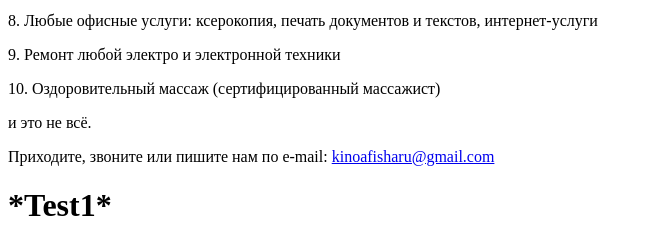
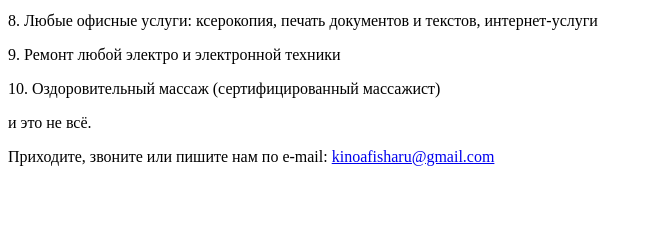
Before and after one commit to XenaWarrior85/kmnk.info, a Django app: page / in a window 1280 px wide. Shown: the part 676-922 px from the top of the page, without its empty margins (0-653 px from the left). After the commit the page ends 842 px from the top, so only its background shows below. Run offline with Django 3.2, Linux system fonts and the light colour scheme.

```diff
--- a/place/templates/main.html
+++ b/place/templates/main.html
@@ -26,6 +26,5 @@
     10. Оздоровительный массаж (сертифицированный массажист)<p>
     и это не всё.<p>
     Приходите, звоните или пишите нам по e-mail: <a href="mailto:kinoafisharu@gmail.com">kinoafisharu@gmail.com</a><p>
-    <h1>*Test1*</h1>
 </body>
 </html>
```
